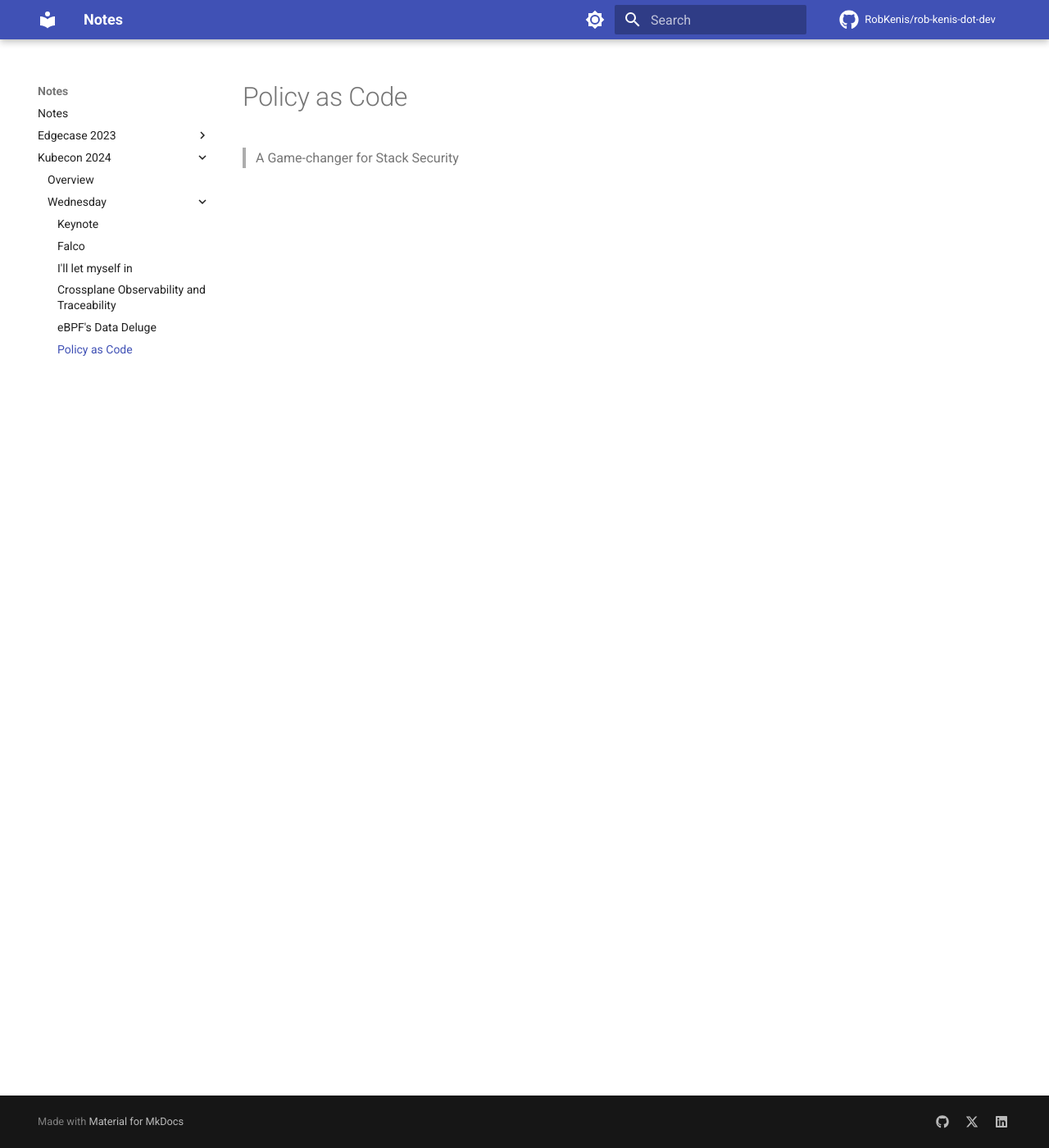
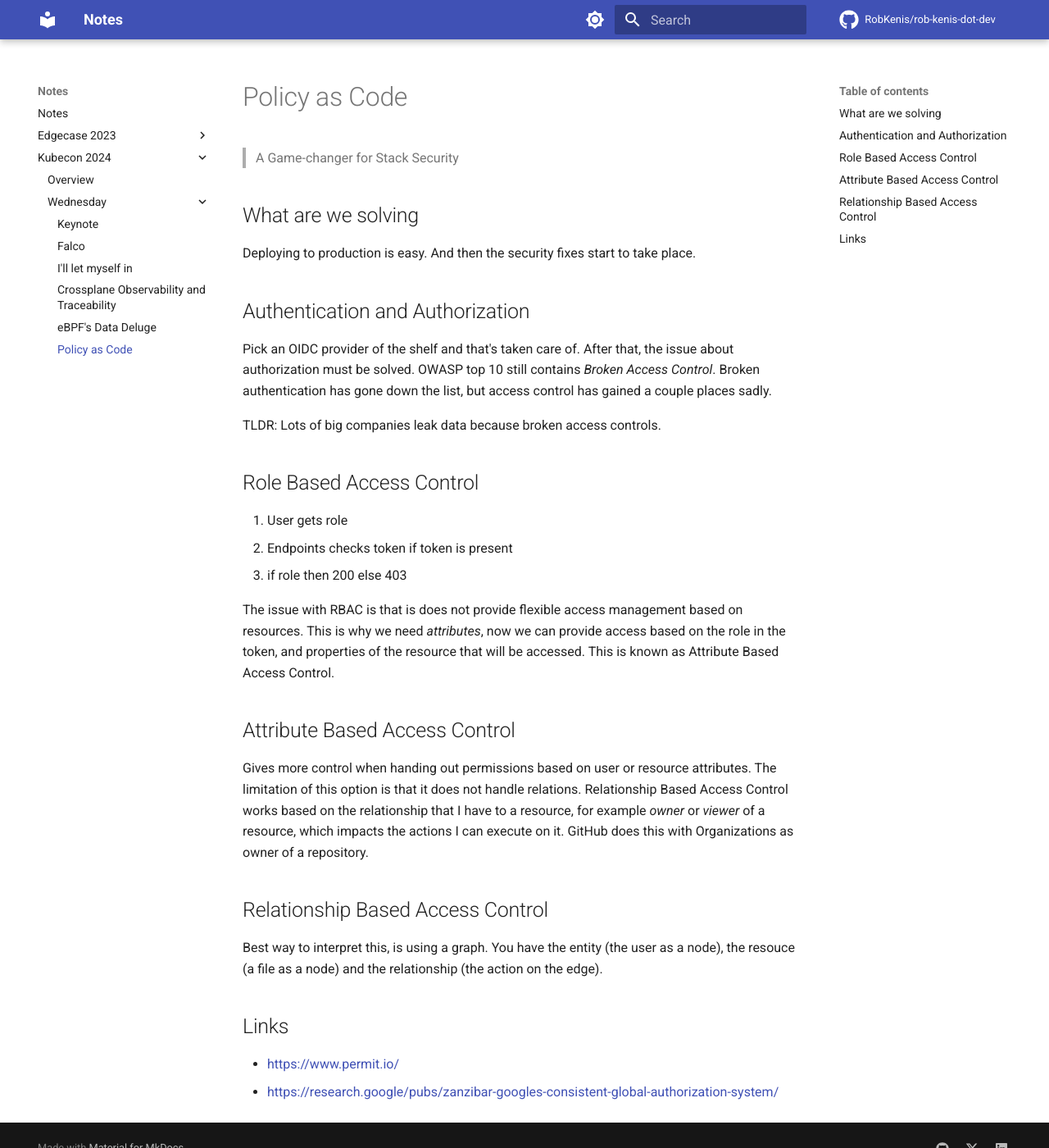
Before and after one commit to RobKenis/rob-kenis-dot-dev, an MkDocs documentation site: the page built from docs/kubecon-2024/wednesday/6-policy-as-code.md, in a window 1280 px wide and 1400 px high. Shown: the whole window at 82% size. Built offline with MkDocs 1.6.1 and Material for MkDocs 9.7.7, drawn with Linux system fonts in a browser that asks for light colours; comment, search, counter and statistics services are not loaded.

Commit message:
Add notes on access controls

```diff
--- a/docs/kubecon-2024/wednesday/6-policy-as-code.md
+++ b/docs/kubecon-2024/wednesday/6-policy-as-code.md
@@ -1,3 +1,39 @@
 # Policy as Code
 
 > A Game-changer for Stack Security
+
+## What are we solving
+
+Deploying to production is easy. And then the security fixes start to take place.
+
+## Authentication and Authorization
+
+Pick an OIDC provider of the shelf and that's taken care of. After that, the issue about authorization must be solved. OWASP top 10
+still contains _Broken Access Control_. Broken authentication has gone down the list, but access control has gained a couple places sadly.
+
+TLDR: Lots of big companies leak data because broken access controls.
+
+## Role Based Access Control
+
+1. User gets role
+2. Endpoints checks token if token is present
+3. if role then 200 else 403
+
+The issue with RBAC is that is does not provide flexible access management based on resources. This is why we need _attributes_,
+now we can provide access based on the role in the token, and properties of the resource that will be accessed. This is known
+as Attribute Based Access Control.
+
+## Attribute Based Access Control
+
+Gives more control when handing out permissions based on user or resource attributes. The limitation of this option is that it
+does not handle relations. Relationship Based Access Control works based on the relationship that I have to a resource, for example
+_owner_ or _viewer_ of a resource, which impacts the actions I can execute on it. GitHub does this with Organizations as owner of a repository.
+
+## Relationship Based Access Control
+
+Best way to interpret this, is using a graph. You have the entity (the user as a node), the resouce (a file as a node) and the relationship (the action on the edge).
+
+## Links
+
+- <https://www.permit.io/>
+- <https://research.google/pubs/zanzibar-googles-consistent-global-authorization-system/>
```
